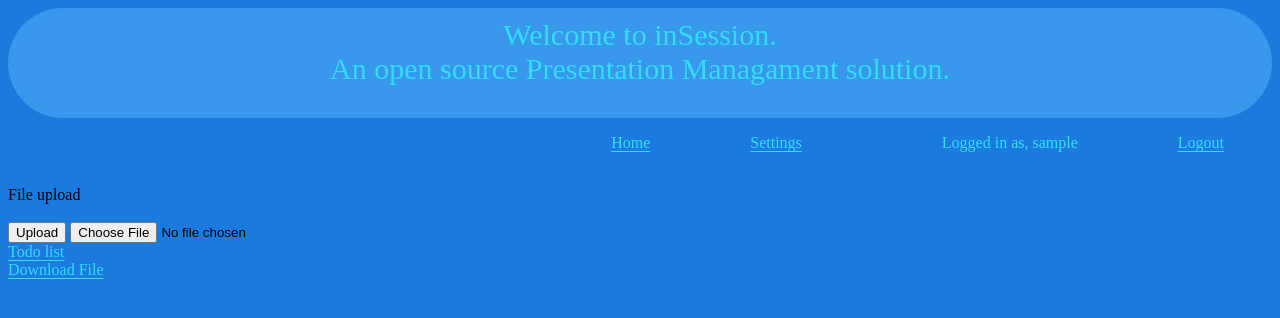
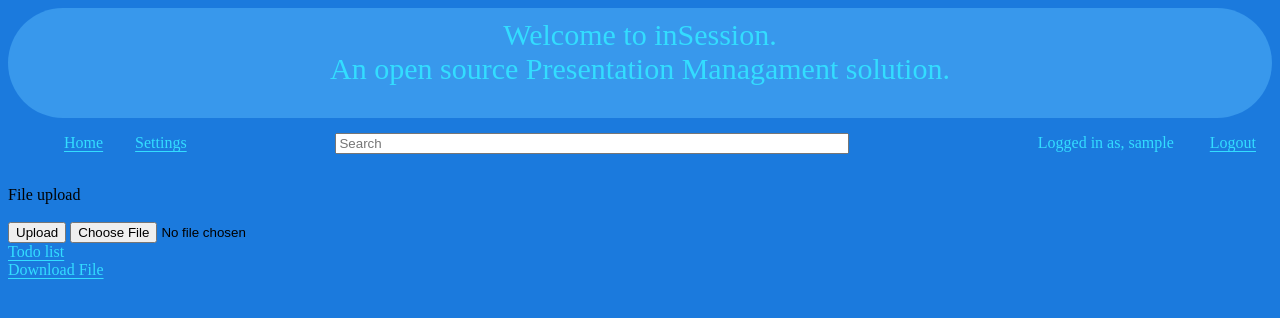
Before and after one commit to cortes-web-tech/in-session-domain, a PHP site: page /homepage.php in a window 1280 px wide. Shown: the top 318 px of the page. Run offline with PHP 8.4, Linux system fonts and the light colour scheme; the visitor is signed in with stand-in values (Sample User, id 1); data that the repository does not hold is empty; a stand-in replaces the project's code that opens the database connection.

Commit message:
navbar search + GUI updated

```diff
--- a/homepage.php
+++ b/homepage.php
@@ -19,6 +19,7 @@
 					<li><a href="">Home</a></li>
 					<li><a href="">Settings</a></li>
 				</ul>
+				<input type="text" placeholder="Search" class="searchbar">
 				<ul class="rightnav">
 					<li>Logged in as, <?php echo $_SESSION['user_name']; ?></li>
 					<li><a href="logout.php">Logout</a></li>
--- a/session.php
+++ b/session.php
@@ -26,7 +26,6 @@
  		<title>Session Data</title>
  	</head>
  	<body>
-    <h2> Data from database</h2>
 		<div class="session_data_wrapper">
  		<table class="session_data_table">
  			<tr>
--- a/style.css
+++ b/style.css
@@ -71,14 +71,26 @@
 }
 
 .navbar {
-	height: 12%;
+	margin-top:10px;
+	margin-bottom: 10px;
+	height: 30px;
 	flex: 1;
+	display: flex;
 	align-items: center;
+	justify-content: space-between;
 }
 
-nav {
-	text-align: right;
+.navbar .leftnav {
+	display: flex;
+
 }
+
+.navbar .searchbar {
+	width: 40%;
+	height: 50%;
+	size: 30px;
+}
+
 nav ul{
 	display: inline-block;
 }
@@ -89,5 +101,5 @@
 	list-style: none;
 	text-decoration: none;
 	color: #33ddff;
-	margin: 0 3em;
+	margin: 0 1em;
 }
```
